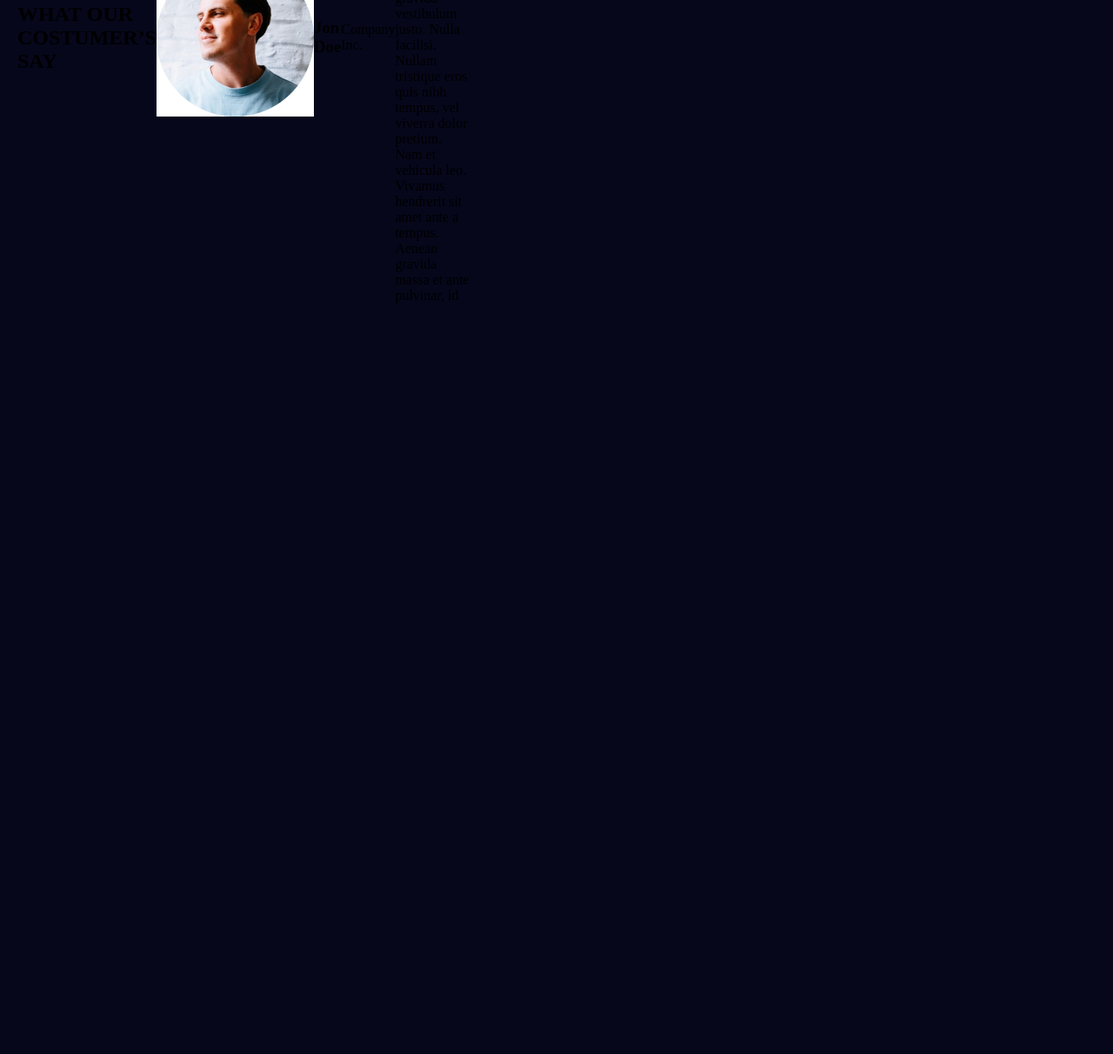
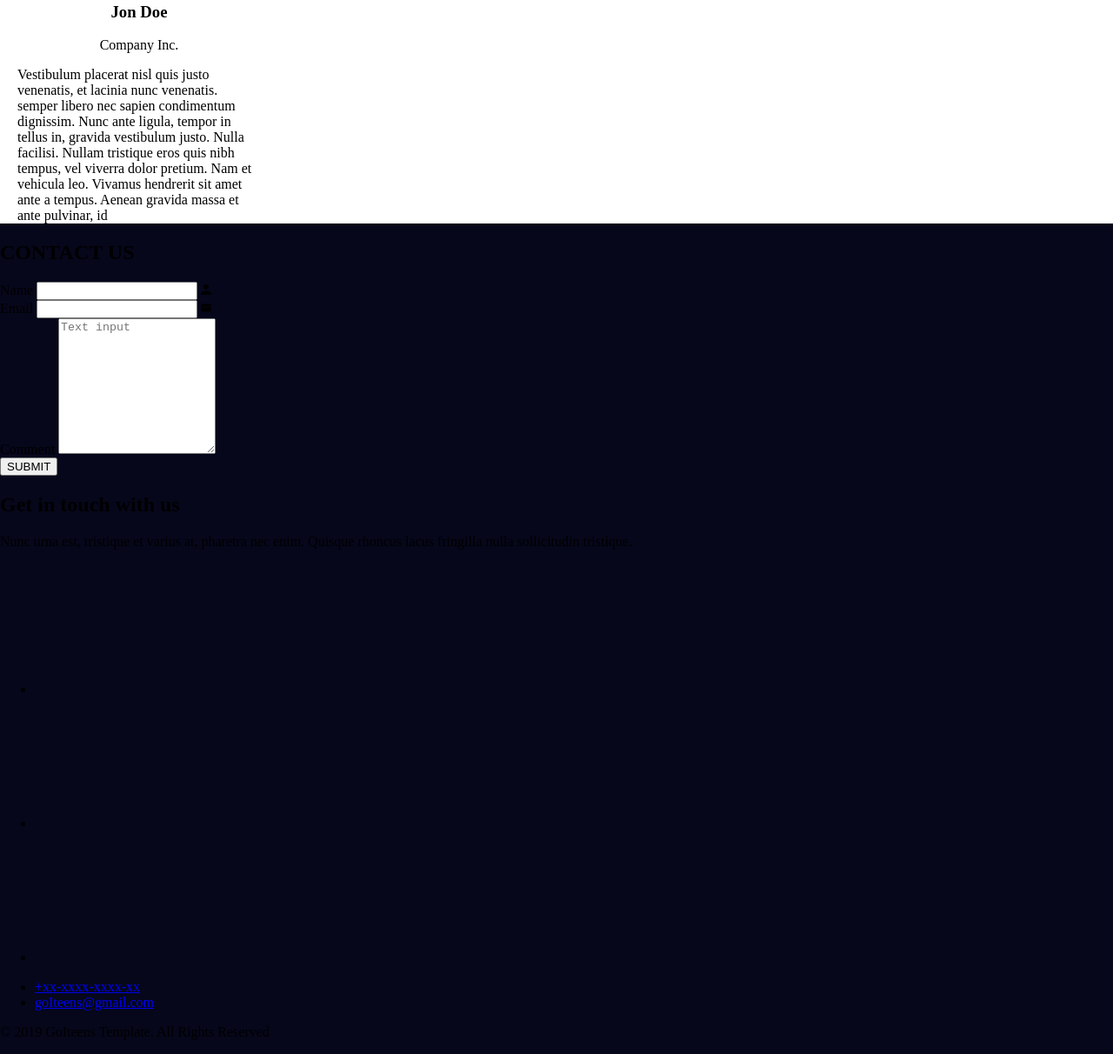
Before and after one commit to Dmytroukraine/MobileApp, a plain HTML site: page index.html in a window 1280 px wide. Shown: the part 4700-5912 px from the top of the page at 87% size. Before the commit the page ends 5065 px from the top, so only its background shows below. Drawn offline with Linux system fonts and the light colour scheme.

Commit message:
Form + footer

```diff
--- a/css/styles.css
+++ b/css/styles.css
@@ -160,3 +160,9 @@ padding-bottom: 14px;}
 
     .team {display: block;}
     .conteiner.team {display: block;}
+    .our.team {background-color: #fff;}
+
+    /* customers */
+
+    .customers {background-color: #fff;
+    display: block;}
--- a/index.html
+++ b/index.html
@@ -195,7 +195,73 @@
 
   </div>
 </section>
+
+<section class="form">
+  <div>
+    <h2>CONTACT US</h2>
+    <form class="form js-speaker-form">
+
+      <div class="form-group">
+
+        <label for="name" class="form-label">Name</label>
+
+        <input type="text" id="name" name="name" class="form-input">
+
+        <svg class="form-logo name" width="12" height="12">
+          <use href="./images/icons.svg#icon-name" ></use>
+        </svg>
+
+      </div>
+
+      <div class="form-group">
+
+        <label for="email" class="form-label">Email</label>
+
+        <input type="email" id="email" name="email" class="form-input">
+
+        <svg class="form-logo email" width="12" height="12">
+          <use href="./images/icons.svg#icon-mail" ></use>
+        </svg>
+
+     </div>
+
+      <div class="form-group">
+
+        <label for="com" class="form-comment">Comment</label>
+
+        <textarea name="comment" id="com" rows="10" placeholder="Text input" class="form-area"></textarea>
+
+    </div>
+    <button type="button">SUBMIT</button>
+  </div>
+</section>
 </main>
+<footer>
+  <div>
+    <h2>Get in touch with us</h2>
+    <p>Nunc urna est, tristique et varius at, pharetra nec enim.
+      Quisque rhoncus lacus fringilla nulla sollicitudin tristique.</p>
+    <ul>
+      <li><a href=""><svg>
+        <use></use>
+      </svg></a></li>
+      <li><a href=""><svg>
+        <use></use>
+      </svg></a></li>
+      <li><a href=""><svg>
+        <use></use>
+      </svg></a></li>
+     </ul>
+      <nav>
+        <ul>
+          <li class="item"><a href="tel:+xxxxxxxxxxxx" class="address"> +xx-xxxx-xxxx-xx</a></li>
+          <li class="item"><a href="mailto:goIteens@gmail.com" class="address"> goIteens@gmail.com</a></li>
+        </ul>
+      </nav>
+
+    <p>© 2019 GoIteens Template. All Rights Reserved</p>
+  </div>
+</footer>
     <script src="./js/mobile-menu1.js"></script>
 </body>
 </html>
```
